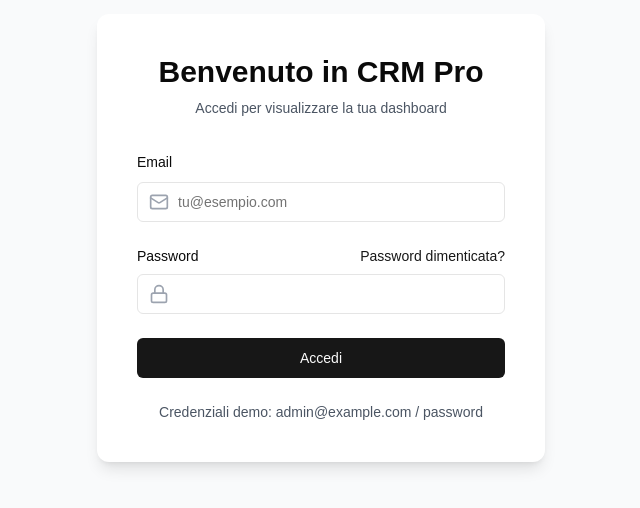
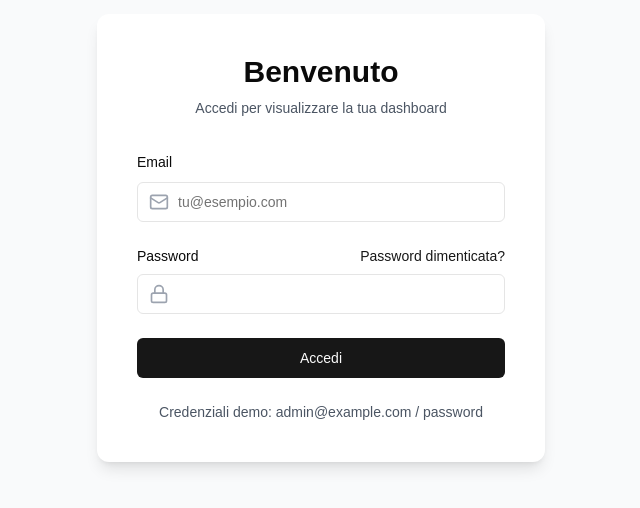
Before and after one commit to JesapIt/mockup-crm-cliente, a Next.js app: page / in a window 1280 px wide. Shown: the part 162-670 px from the top of the page, without its empty margins (319-959 px from the left). Built offline with nearby package versions, Linux system fonts and the light colour scheme.

Commit message:
Update page.tsx

```diff
--- a/app/page.tsx
+++ b/app/page.tsx
@@ -9,7 +9,7 @@ export default function Home() {
     <div className="flex min-h-screen flex-col items-center justify-center bg-gray-50">
       <div className="w-full max-w-md space-y-8 p-10 bg-white rounded-xl shadow-lg">
         <div className="text-center">
-          <h1 className="text-3xl font-bold">Benvenuto in CRM Pro</h1>
+          <h1 className="text-3xl font-bold">Benvenuto</h1>
           <p className="mt-2 text-sm text-gray-600">Accedi per visualizzare la tua dashboard</p>
         </div>
         <LoginForm />
```
